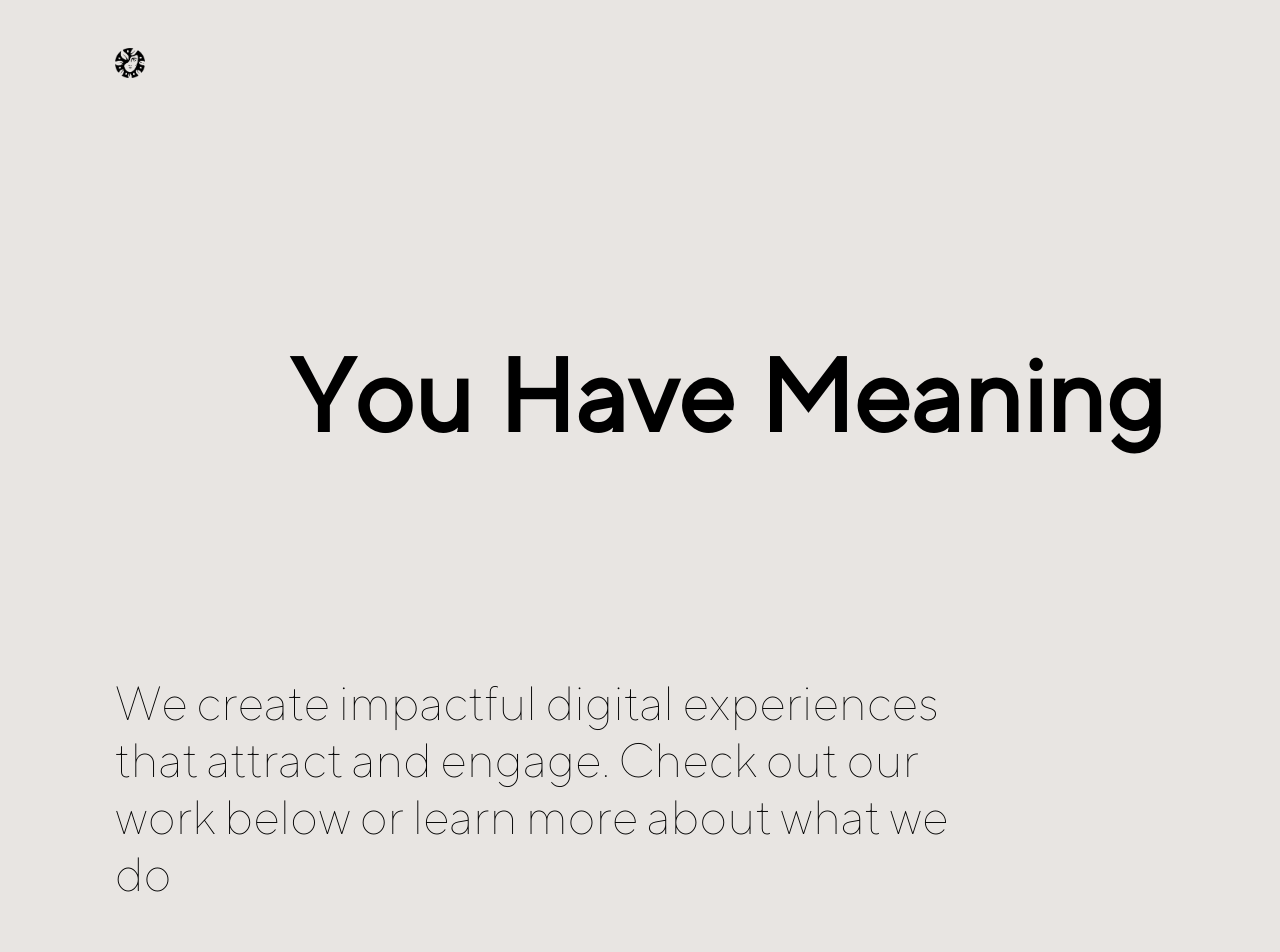
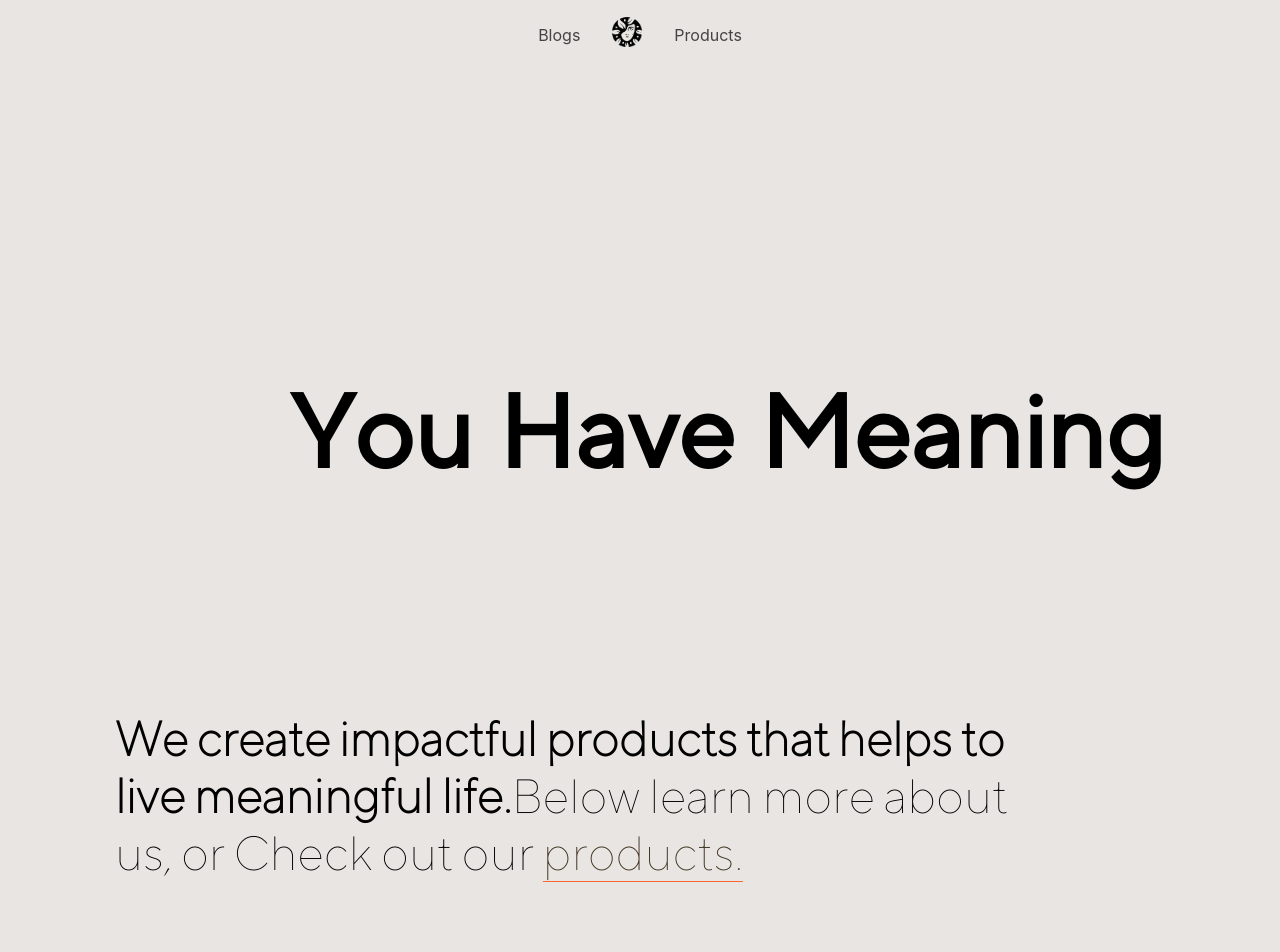
Before and after one commit to umershabir/youhavemeaning.com, a Next.js app: page / in a window 1280 px wide. Shown: the top 952 px of the page. Built offline with nearby package versions, Linux system fonts and the light colour scheme.

Commit message:
home page is getting ready

```diff
--- a/src/app/layout.tsx
+++ b/src/app/layout.tsx
@@ -1,6 +1,7 @@
 import "@/styles/index.scss";
 import type { Metadata } from "next";
 // import { Inter, Noto_Serif } from "next/font/google";
+import Header from "@/layouts/Header";
 import localFont from "next/font/local";
 const TTRegular = localFont({ src: "../lib/TTNorms-Regular.otf" });
 // const TTMedium = localFont({ src: "../lib/TTNorms-Medium.otf" });
@@ -22,7 +23,7 @@ export default function RootLayout({
   return (
     <html lang="en">
       <body className={`${TTRegular.className} $`}>
-        {/* <Header /> */}
+        <Header />
         {children}
         <Footer />
       </body>
--- a/src/layouts/Header/Header.module.scss
+++ b/src/layouts/Header/Header.module.scss
@@ -1,16 +1,19 @@
 .header {
   padding: 0.5rem 0;
-  background-color: #f9f5f4;
-  position: sticky;
+  // background-color: #f9f5f4;
+  // position: ;
   top: 0;
   left: 0;
   box-shadow: 0px 0px 0px rgba($color: #000000, $alpha: 0.3);
   height: 70px;
   width: 100%;
+  z-index: 1;
+  display: flex;
+  align-items: center;
   transition: all ease-out 0.3s;
-  &:hover {
-    background-color: #fff;
-  }
+  // &:hover {
+  //   background-color: #fff;
+  // }
 }
 .navigation {
   display: flex;
@@ -26,7 +29,7 @@
   text-decoration: none;
   transition: all ease 0.2s;
   &:hover {
-    color: #ffbc2d;
+    color: #fe5733;
     text-decoration: underline;
   }
 }
--- a/src/layouts/Header/index.tsx
+++ b/src/layouts/Header/index.tsx
@@ -1,28 +1,30 @@
 import Image from "next/image";
-import logo from "../../../public/logo.svg";
+import logo from "@/assets/logo.png";
 import style from "./Header.module.scss";
 import Link from "next/link";
+// import { BsBag } from "react-icons/bs";
+
 export default function Header() {
   return (
     <header className={style.header}>
       <nav className={style.navigation}>
+        <Link href="/blogs" className={style.navLink}>
+          Blogs
+        </Link>
+        <Link href={"/"} className={style.logoLink}>
+          <Image
+            src={logo}
+            alt="you-have-meaning-productive-planner-and-journal-logo"
+            width={30}
+            height={30}
+          />
+          {/* You Have Meaning */}
+        </Link>
+        {/* <Link href="/aboutus" className={style.navLink}>
+          About Us
+        </Link> */}
         <Link href="/products" className={style.navLink}>
           Products
-        </Link>
-        <Link href={"/"} className={style.logoLink}>
-          {/* <Image
-            src={logo}
-            alt="you-have-meaning-productive-planner-and-journal-logo"
-            width={50}
-            height={50}
-          /> */}
-          You Have Meaning
-        </Link>
-        <Link href="/aboutus" className={style.navLink}>
-          About Us
-        </Link>
-        <Link href="/blogs" className={style.navLink}>
-          Blogs
         </Link>
       </nav>
     </header>
--- a/src/layouts/Home/Contact.tsx
+++ b/src/layouts/Home/Contact.tsx
@@ -20,9 +20,9 @@ export default function Contact() {
           <div className={style.contactType}>
             <p>Social</p>
             <div className={style.socialLinks}>
-              <a href="">Fb</a>
               <a href="">Tw</a>
               <a href="">Li</a>
+              <a href="">Fb</a>
               <a href="">Ins</a>
             </div>
           </div>
--- a/src/layouts/Home/Hero.tsx
+++ b/src/layouts/Home/Hero.tsx
@@ -2,24 +2,31 @@ import style from "@/styles/Home.module.scss";
 import Image from "next/image";
 import logo from "@/assets/logo.png";
 import localFont from "next/font/local";
+import Link from "next/link";
 const TTThin = localFont({ src: "../../lib/TTNorms-Thin.otf" });
 export default function HeroSection() {
   return (
     <section className={style.heroSection}>
       <div className="container">
         <div className={style.philosophyContainer}>
-          <div className={style.logo}>
+          {/* <div className={style.logo}>
             <Image
               src={logo}
               alt="best-journal-best-planner-you-have-meaning-logo"
               width={30}
               height={30}
             />
-          </div>
+          </div> */}
           <h1 className={style.philosophyMain}>you have Meaning </h1>
           <p className={style.description + " " + TTThin.className}>
-            We create impactful digital experiences that attract and engage.
-            Check out our work below or learn more about what we do
+            <strong>
+              We create impactful products that helps to live meaningful life.
+            </strong>
+            Below learn more about us, or Check out our{" "}
+            <Link className={style.heroCTA} href={"/products"}>
+              {" "}
+              products.
+            </Link>
           </p>
         </div>
       </div>
--- a/src/styles/Home.module.scss
+++ b/src/styles/Home.module.scss
@@ -4,7 +4,7 @@
 .philosophyContainer {
   width: 100%;
   display: grid;
-  grid-template-rows: auto 1fr auto;
+  grid-template-rows: 1fr auto;
 }
 .philosophyText {
   // font-family: TTRegular;
@@ -61,7 +61,7 @@
   font-size: 3rem;
   // text-align: end;
   font-weight: 400;
-  width: 80%;
+  width: 89%;
 }
 /// contact us details
 .contactContainer {
@@ -97,3 +97,13 @@
   display: flex;
   column-gap: 1rem;
 }
+.heroCTA {
+  color: #3e311e;
+  border-bottom: 1px solid #fa6733;
+  text-decoration: none;
+  // transition: all ease-in 0.1s;
+  &:hover {
+    color: #000;
+    font-weight: bold;
+  }
+}
```
